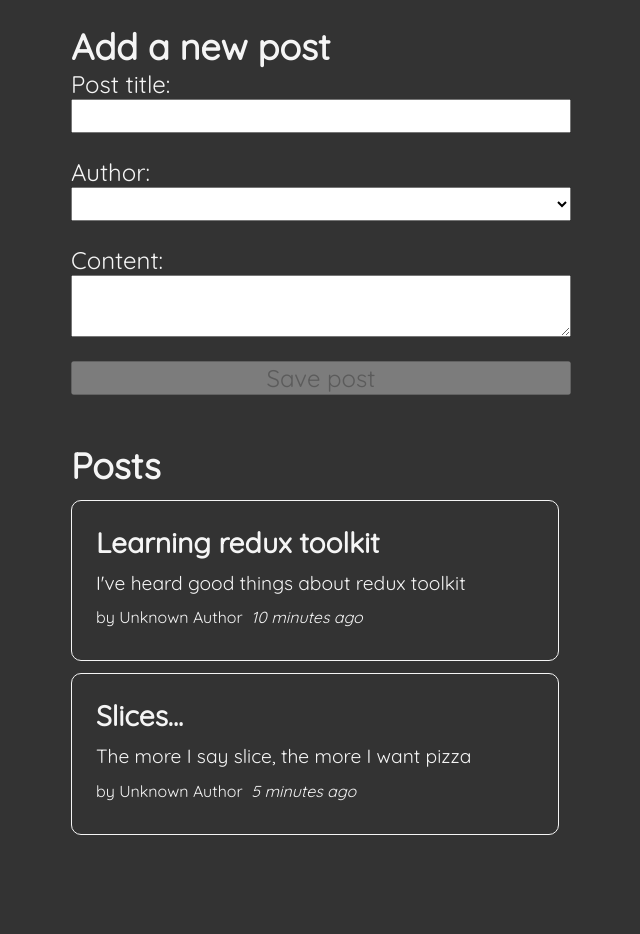
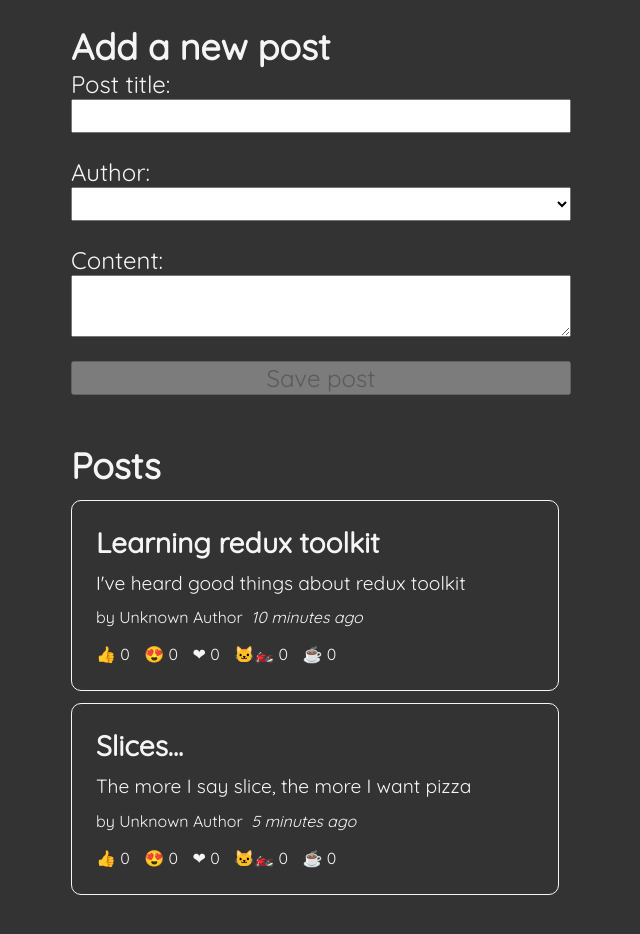
Before and after one commit to nemanjajovic/react-blog, a React (Create React App) app: page / in a window 1280 px wide. Shown: the top 934 px of the page, without its empty margins (319-959 px from the left). Built offline with nearby package versions, Linux system fonts and the light colour scheme; the HTML template or start-up script is replaced by a standard one.

Commit message:
Added reactions button and functionality

```diff
--- a/src/App.css
+++ b/src/App.css
@@ -63,9 +63,10 @@
   }
 
   .reactionButton {
-    margin: 0 0.25em 0 0;
+    margin: 0 0.9em 0 0;
     background: transparent;
     border: none;
     color: whitesmoke;
     font-size: 1rem;
+    cursor: pointer;
   }
--- a/src/features/posts/PostsList.js
+++ b/src/features/posts/PostsList.js
@@ -2,6 +2,7 @@
 
 import { selectAllPosts } from "./postsSlice";
 
+import ReactionButtons from "./ReactionButtons";
 import PostAuthor from "./PostAuthor";
 import TimeAgo from "./TimeAgo";
 
@@ -16,6 +17,7 @@
         <PostAuthor userId={post.userId} />
         <TimeAgo timestamp={post.date} />
       </p>
+      <ReactionButtons post={post} />
     </article>
   ));
 
--- /dev/null
+++ b/src/features/posts/ReactionButtons.js
@@ -0,0 +1,36 @@
+/* eslint-disable import/first */
+import { useDispatch } from "react-redux";
+import { reactionAdded } from "./postsSlice";
+
+const reactionEmoji = {
+  thumbsUp: "👍",
+  wow: "😍",
+  heart: "❤",
+  rocket: "🐱‍🏍",
+  cofee: "☕",
+};
+
+import React from "react";
+
+const ReactionButtons = ({ post }) => {
+  const dispatch = useDispatch();
+  // Object.entries returns an array of a given objects own [key, value] pairs
+  const reactionButtons = Object.entries(reactionEmoji).map(([name, emoji]) => {
+    return (
+      <button
+        key={name}
+        type="button"
+        className="reactionButton"
+        onClick={() =>
+          dispatch(reactionAdded({ postId: post.id, reaction: name }))
+        }
+      >
+        {emoji} {post.reactions[name]}
+      </button>
+    );
+  });
+
+  return <div>{reactionButtons}</div>;
+};
+
+export default ReactionButtons;
--- a/src/features/posts/postsSlice.js
+++ b/src/features/posts/postsSlice.js
@@ -8,12 +8,26 @@
     title: "Learning redux toolkit",
     content: "I've heard good things about redux toolkit",
     date: sub(new Date(), { minutes: 10 }).toISOString(),
+    reactions: {
+      thumbsUp: 0,
+      wow: 0,
+      heart: 0,
+      rocket: 0,
+      cofee: 0,
+    },
   },
   {
     id: "2",
     title: "Slices...",
     content: "The more I say slice, the more I want pizza",
     date: sub(new Date(), { minutes: 5 }).toISOString(),
+    reactions: {
+      thumbsUp: 0,
+      wow: 0,
+      heart: 0,
+      rocket: 0,
+      cofee: 0,
+    },
   },
 ];
 
@@ -33,15 +47,29 @@
             content,
             date: new Date().toISOString(),
             userId,
+            reactions: {
+              thumbsUp: 0,
+              wow: 0,
+              heart: 0,
+              rocket: 0,
+              cofee: 0,
+            },
           },
         };
       },
+    },
+    reactionAdded(state, action) {
+      const { postId, reaction } = action.payload;
+      const existingPost = state.find((post) => post.id === postId);
+      if (existingPost) {
+        existingPost.reactions[reaction]++;
+      }
     },
   },
 });
 
 export const selectAllPosts = (state) => state.posts;
 
-export const { postAdded } = postsSlice.actions;
+export const { postAdded, reactionAdded } = postsSlice.actions;
 
 export default postsSlice.reducer;
```
